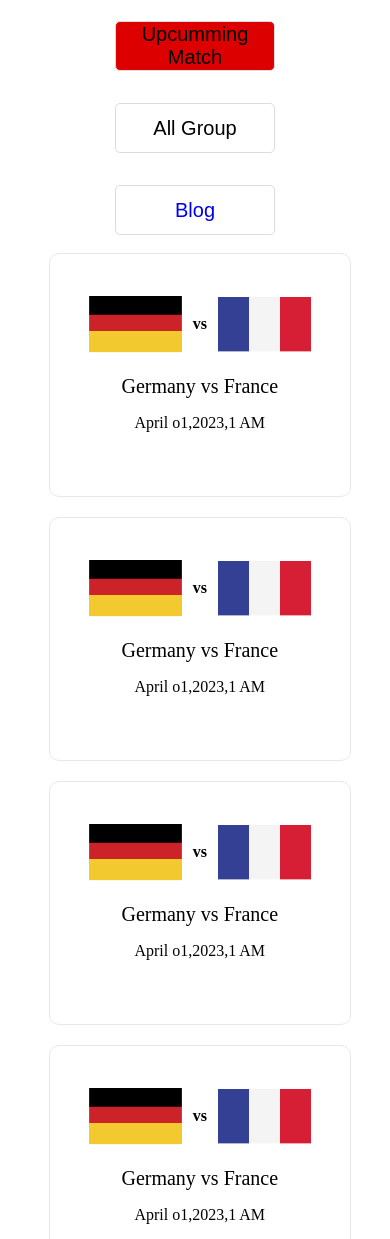
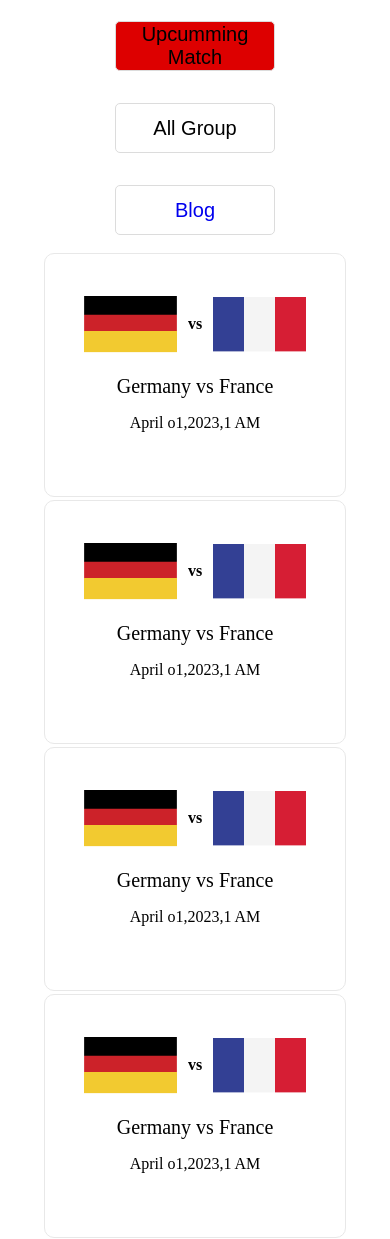
Before and after one commit to liton0023/world-cup-repo, a plain HTML site: page Match.html in a window 390 px wide. Shown: the part 761-2000 px from the top of the page. Drawn offline with Linux system fonts and the light colour scheme.

Commit message:
responsive-mobile

```diff
--- a/css/style.css
+++ b/css/style.css
@@ -158,7 +158,7 @@ footer .ancnkhor a {
 
 @media only screen and (max-width: 559px) {
   .banner {
-    width: 95%;
+    width: 100%;
     display: flex;
     flex-direction: column;
     align-items: center;
@@ -178,7 +178,7 @@ footer .ancnkhor a {
     line-height: 50px;
   }
   .banner-text {
-    width: 90%;
+    width: 80%;
     font-size: 10px;
     text-align: center;
     /* overflow: hidden;
@@ -195,14 +195,18 @@ footer .ancnkhor a {
     display: block;
   }
   .all-btn {
+    width: 90%;
     background-color: #ffffff;
     margin: auto;
   }
   .blog {
-    display: grid;
-    grid-template-columns: 1fr;
-    grid-gap: 20px;
+    display: flex;
+    flex-direction: column;
+    justify-content: center;
+    align-items: center;
     margin: auto;
+    /* grid-template-columns: 1fr;
+    grid-gap: 10px; */
   }
   .ancnkhor {
     width: 75%;
```
